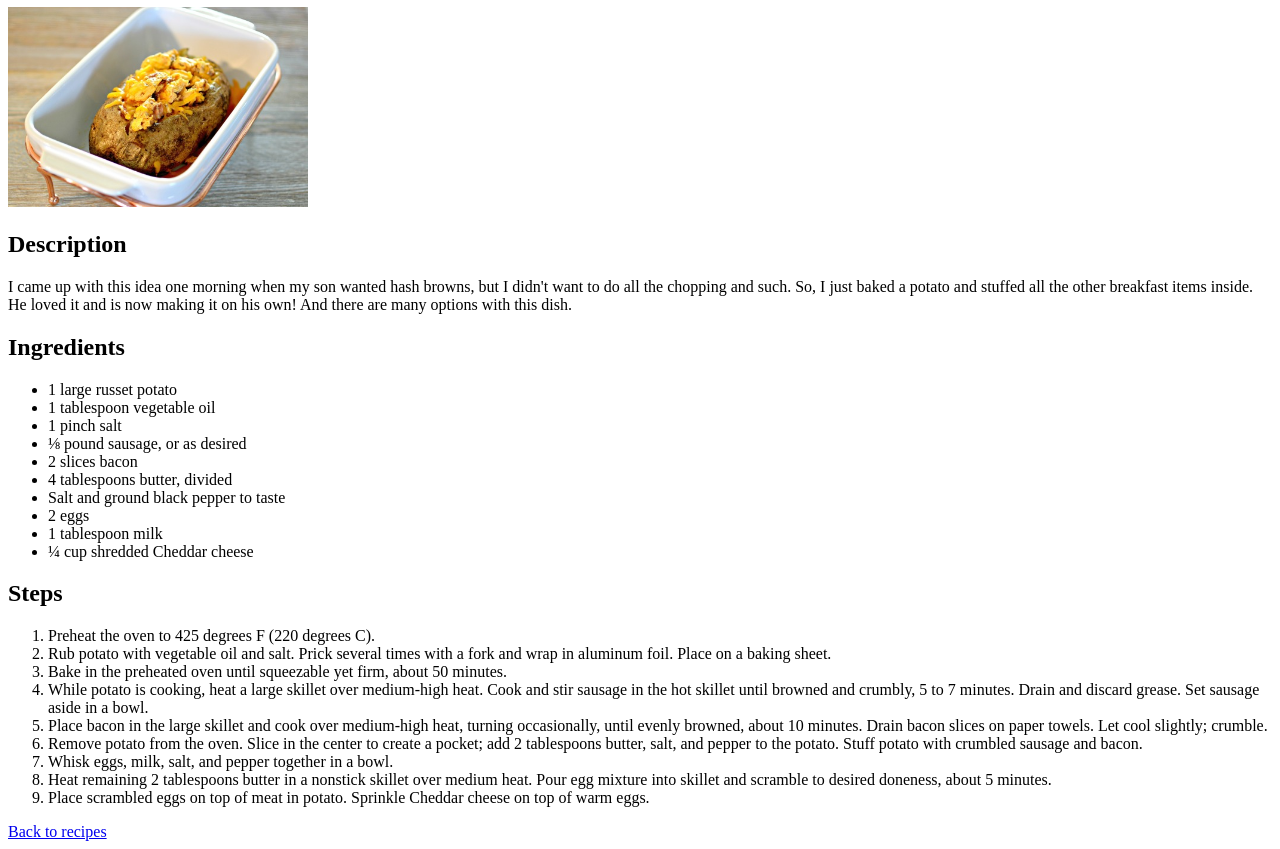
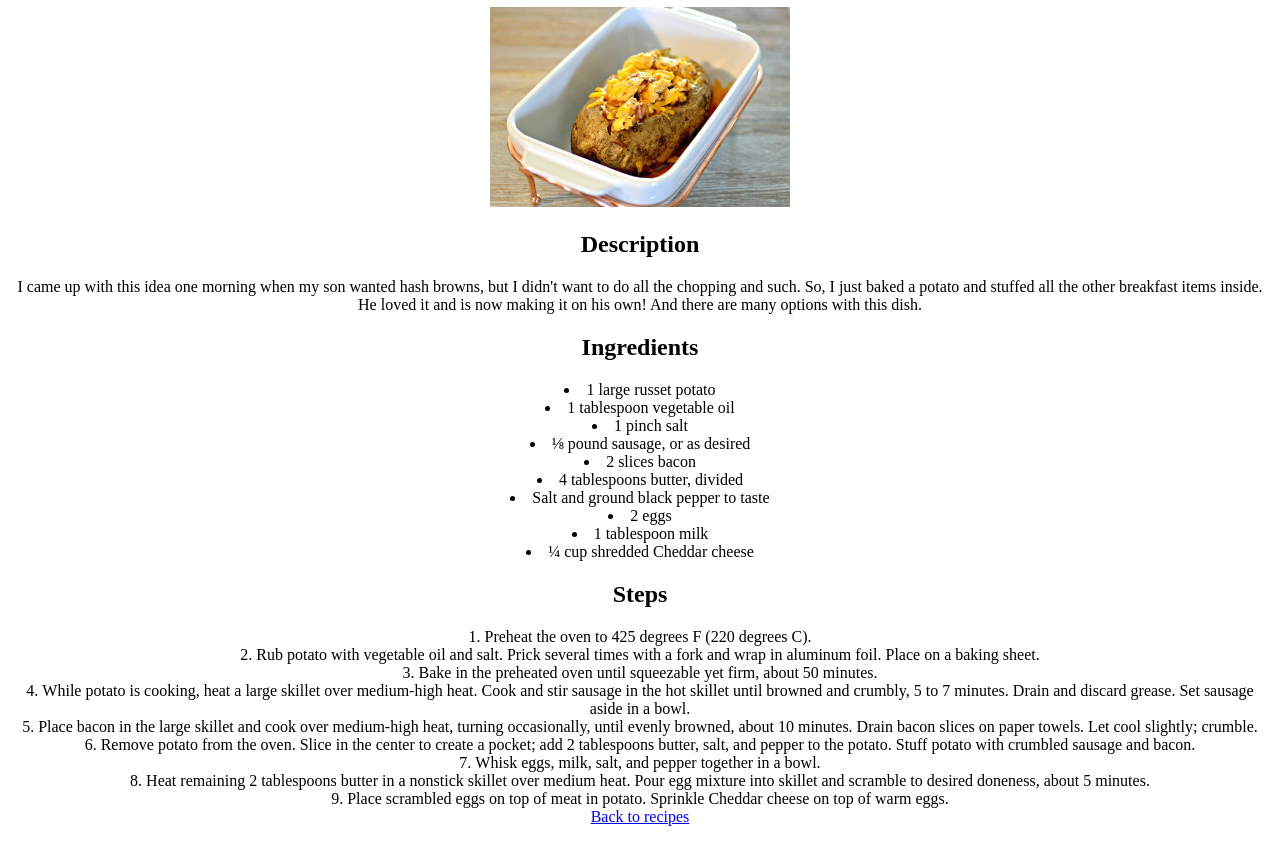
Before and after one commit to seydacanyilmaz/odin-recipes, a plain HTML site: page recipes/breakfast-baked-potato.html in a window 1280 px wide. Shown: the part 73-922 px from the top of the page. Drawn offline with Linux system fonts and the light colour scheme.

Commit message:
Add style.css to center everything, fix image size

```diff
--- a/recipes/breakfast-baked-potato.html
+++ b/recipes/breakfast-baked-potato.html
@@ -2,11 +2,13 @@
 <html lang="en">
     <head>
         <meta charset="UTF-8">
+        <meta name="viewport" content="width=device-width, initial-scale=1.0">
         <title>Odin Recipes | Breakfast Baked Potato</title>
+        <link rel="stylesheet" href="../style.css">
     </head>
     <body>
         <h1>Breakfast Baked Potato</h1>
-        <img src="../image/breakfast-baked-potato.jpeg" alt="Breakfast Baked Potato" height="200">
+        <img src="../image/breakfast-baked-potato.jpeg" alt="Breakfast Baked Potato">
         <h2>Description</h2>
         <p>I came up with this idea one morning when my son wanted hash browns, but I didn't want to do all the chopping and such. So, I just baked a potato and stuffed all the other breakfast items inside. He loved it and is now making it on his own! And there are many options with this dish.</p>
         <h2>Ingredients</h2>
--- /dev/null
+++ b/style.css
@@ -0,0 +1,23 @@
+/*
+* {
+    text-align: center;
+}
+*/
+body {
+    text-align: center;
+}
+
+h1, h2 {
+
+}
+
+img {
+    width: 300px;
+    height: auto;
+}
+
+ul, ol {
+    margin: 0;
+    padding: 0;
+    list-style-position: inside;
+}
```
Also changed, not shown: recipes/crustless-spinach-quiche.html (+3 -1 lines), recipes/oatmeal-pancakes.html (+3 -1 lines).
